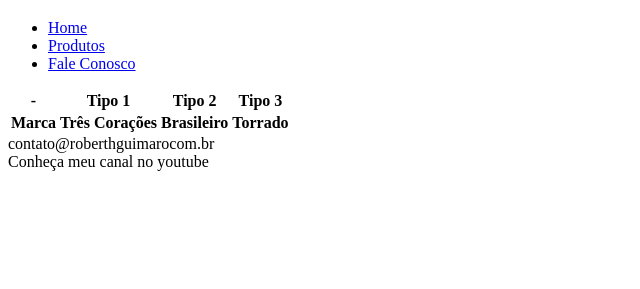
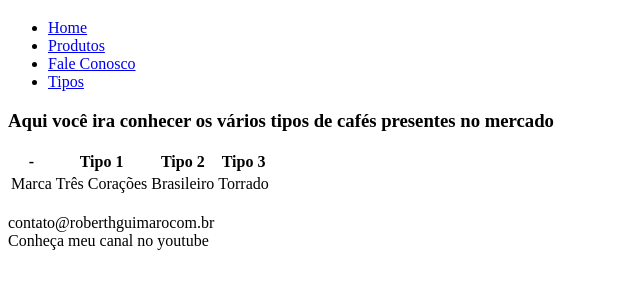
Before and after one commit to RoberthGuimaro/Devaria-HTML, a plain HTML site: page tipos.html in a window 1280 px wide. Shown: the part 61-350 px from the top of the page, without its empty margins (0-640 px from the left). Drawn offline with Linux system fonts and the light colour scheme.

Commit message:
alteracoes_genericas

```diff
--- a/tipos.html
+++ b/tipos.html
@@ -14,11 +14,13 @@
                     <li><a href="index.html">Home</a></li>
                     <li><a href="produtos.html">Produtos</a></li>
                     <li><a href="faleconosco.html">Fale Conosco</a></li>
+                    <li><a href="tipos.html">Tipos</a></li>
                 </ul>
             </nav>
         </header>
         <main>
             <section>
+                <h3>Aqui você ira conhecer os vários tipos de cafés presentes no mercado</h3>
                 <table>
                     <tr>
                         <th>-</th>
@@ -27,17 +29,17 @@
                         <th>Tipo 3</th>
                     </tr>
                     <tr>
-                        <th>Marca</th>
-                        <th>Três Corações</th>
-                        <th>Brasileiro</th>
-                        <th>Torrado</th>
+                        <td>Marca</td>
+                        <td>Três Corações</td>
+                        <td>Brasileiro</td>
+                        <td>Torrado</td>
                     </tr>
                 </table>
             </section>
         </main>
         <footer>
             <section>
-                <span>contato@roberthguimarocom.br</span> <br />
+                <br /> <span>contato@roberthguimarocom.br</span> <br />
                 <span>Conheça meu canal no youtube</span>
             </section>
         </footer>
```
Also changed, not shown: faleconosco.html (+2 -0 lines), index.html (+5 -2 lines), produtos.html (+4 -2 lines).
